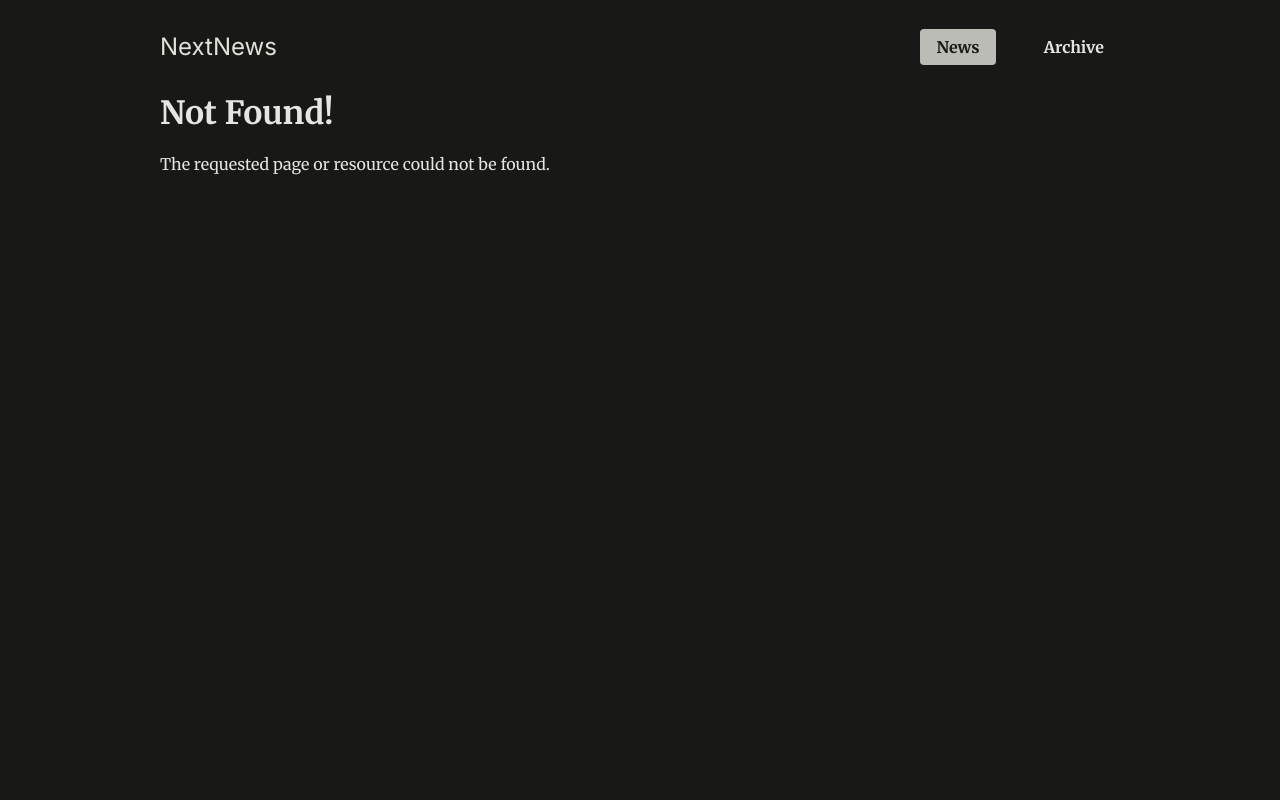
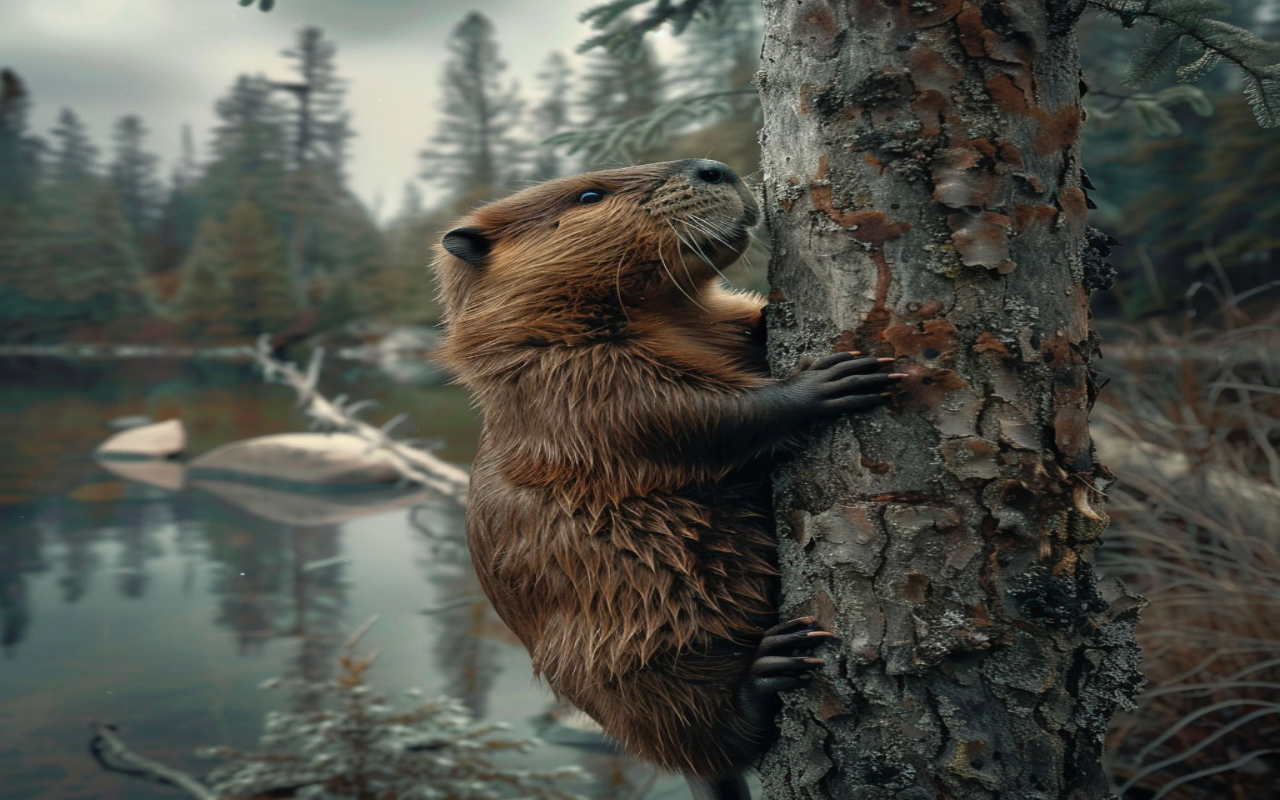
Before and after one commit to yashish9990-eng/Routing-and-Page-Rendering-next-app, a Next.js app: page /news/beaver-plague/image in a window 1280 px wide. Before the commit this address had no page. Built offline with nearby package versions, Linux system fonts and the light colour scheme.

Commit message:
Nested Routes Inside Dynamic Routes.

```diff
--- /dev/null
+++ b/app/news/[slug]/image/page.js
@@ -0,0 +1,24 @@
+import { DUMMY_NEWS } from "@/dummy-news";
+import { notFound } from "next/navigation";
+import Image from "next/image";
+
+export default function ImagePage({ params }) {
+  const newsItemSlug = params.slug;
+  const newsItem = DUMMY_NEWS.find(
+    (newsItem) => newsItem.slug === newsItemSlug,
+  );
+
+  if (!newsItem) {
+    notFound();
+  }
+
+  return (
+    <div className="fullscreen-image">
+      <Image
+        src={`/images/news/${newsItem.image}`}
+        alt={newsItem.title}
+        fill
+      />
+    </div>
+  );
+}
```
Also changed, not shown: app/news/[slug]/page.js (+9 -6 lines).
